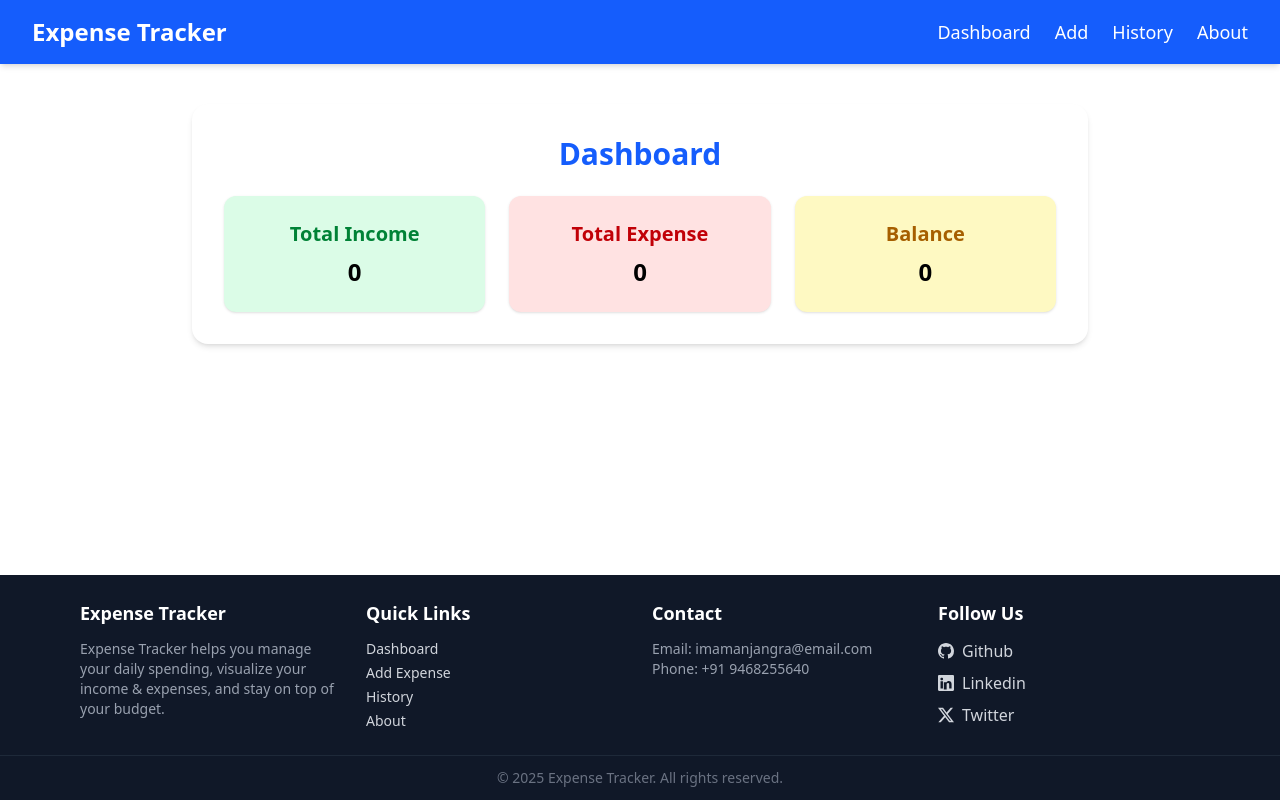
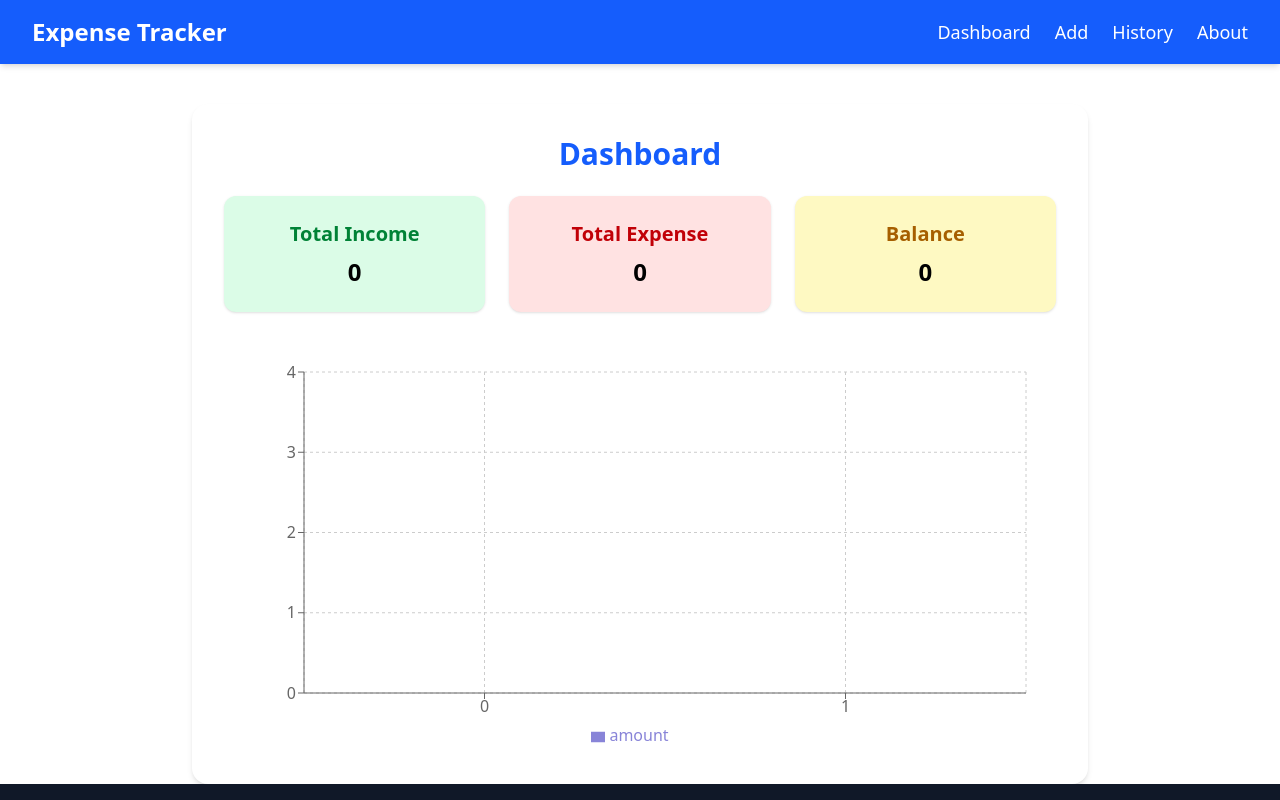
Before and after one commit to imamanjangra/React-Project, a React (Vite) app in the folder expense_tracker/: page / in a window 1280 px wide. Shown: the top 800 px of the page. Built offline with nearby package versions, Linux system fonts and the light colour scheme.

Commit message:
add graph

```diff
--- a/expense_tracker/package.json
+++ b/expense_tracker/package.json
@@ -14,6 +14,7 @@
     "react": "^19.1.1",
     "react-dom": "^19.1.1",
     "react-router-dom": "^7.9.3",
+    "recharts": "^3.2.1",
     "tailwindcss": "^4.1.14"
   },
   "devDependencies": {
--- a/expense_tracker/src/Components/Dashboard.jsx
+++ b/expense_tracker/src/Components/Dashboard.jsx
@@ -1,5 +1,15 @@
 import { useEffect, useState } from "react";
 import { useExpense } from "../Context/Expense_Context";
+import {
+  BarChart,
+  Bar,
+  XAxis,
+  YAxis,
+  CartesianGrid,
+  Tooltip,
+  Legend,
+  ResponsiveContainer,
+} from "recharts";
 
 function Dashboard() {
   const { Expense } = useExpense();
@@ -7,8 +17,6 @@ function Dashboard() {
   const [Ex, setEx] = useState(0);
 
   useEffect(() => {
-
-
     let totalIncome = 0;
     let totalExpense = 0;
 
@@ -27,6 +35,8 @@ function Dashboard() {
   return (
     <div className="max-w-4xl mx-auto mt-10 bg-white rounded-2xl shadow-md p-8 text-center">
       <h2 className="text-3xl font-bold text-blue-600 mb-6">Dashboard</h2>
+
+      {/* === Summary Cards === */}
       <div className="grid grid-cols-2 md:grid-cols-3 gap-6">
         <div className="bg-green-100 p-6 rounded-xl shadow">
           <h3 className="text-xl font-semibold text-green-700">Total Income</h3>
@@ -43,6 +53,29 @@ function Dashboard() {
           <p className="text-2xl font-bold mt-2">{Income - Ex}</p>
         </div>
       </div>
+
+
+      <div className="mt-10" style={{ width: "100%", height: 400 }}>
+        <ResponsiveContainer>
+          <BarChart
+          data={[
+            {name : "Income" , amount : Income},
+            {name : "Expense" , amount : Ex}
+          ]}
+             margin={{ top: 20, right: 30, left: 20, bottom: 5 }}
+          >
+            <CartesianGrid strokeDasharray='3 3'/>
+            <XAxis data="name"/>
+            <YAxis/>
+            <Tooltip/>
+            <Legend/>
+            <Bar dataKey="amount" fill="#8884d8"/>
+          </BarChart>
+        </ResponsiveContainer>
+      </div>
+
+
+
     </div>
   );
 }
--- a/expense_tracker/src/Components/Footer.jsx
+++ b/expense_tracker/src/Components/Footer.jsx
@@ -2,7 +2,7 @@ import { Link } from "react-router-dom";
 
 function Footer() {
   return (
-    <footer className="bg-gray-900 text-gray-300 w-full fixed bottom-0 left-0 z-50">
+    <footer className="bg-gray-900 text-gray-300 w-full mt-auto">
       <div className="max-w-6xl mx-auto px-4 py-6 grid grid-cols-1 sm:grid-cols-2 lg:grid-cols-4 gap-6">
 
         {/* About Section */}
```
Also changed, not shown: 1 other file (tests, documents, lock files or other folders).
